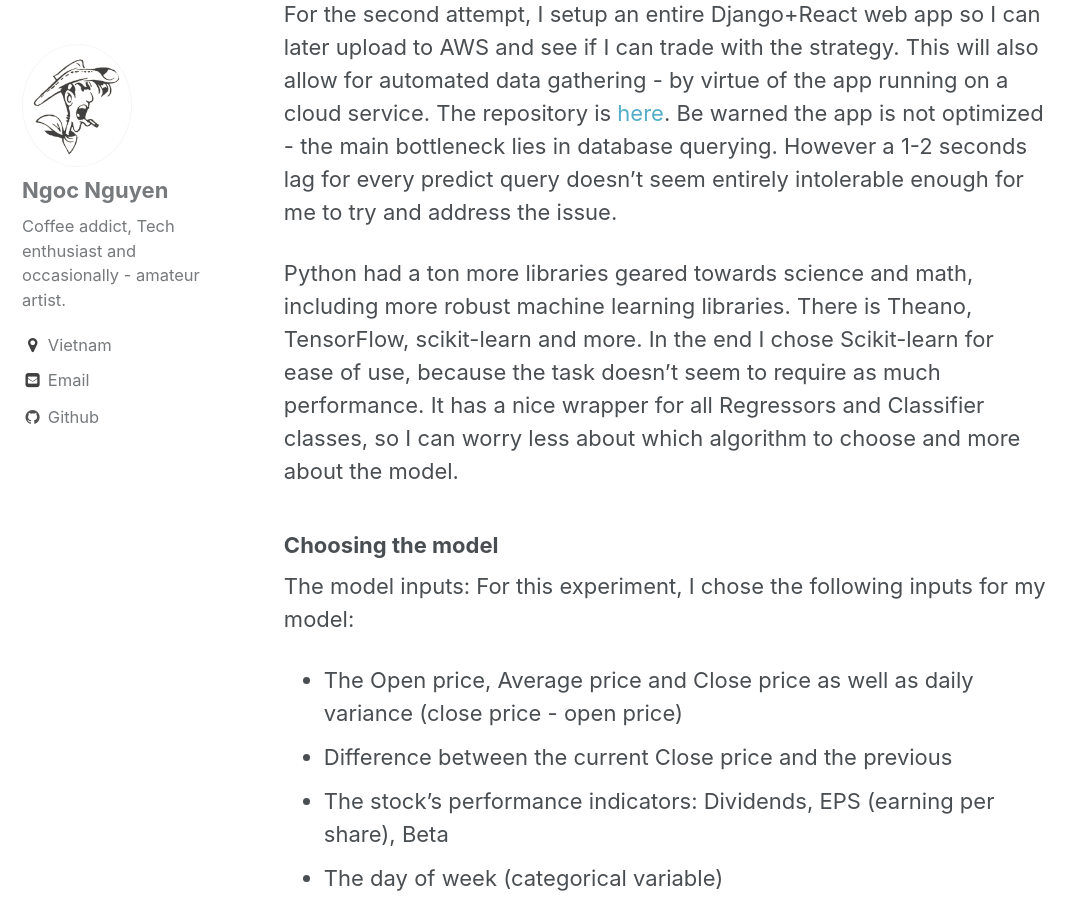
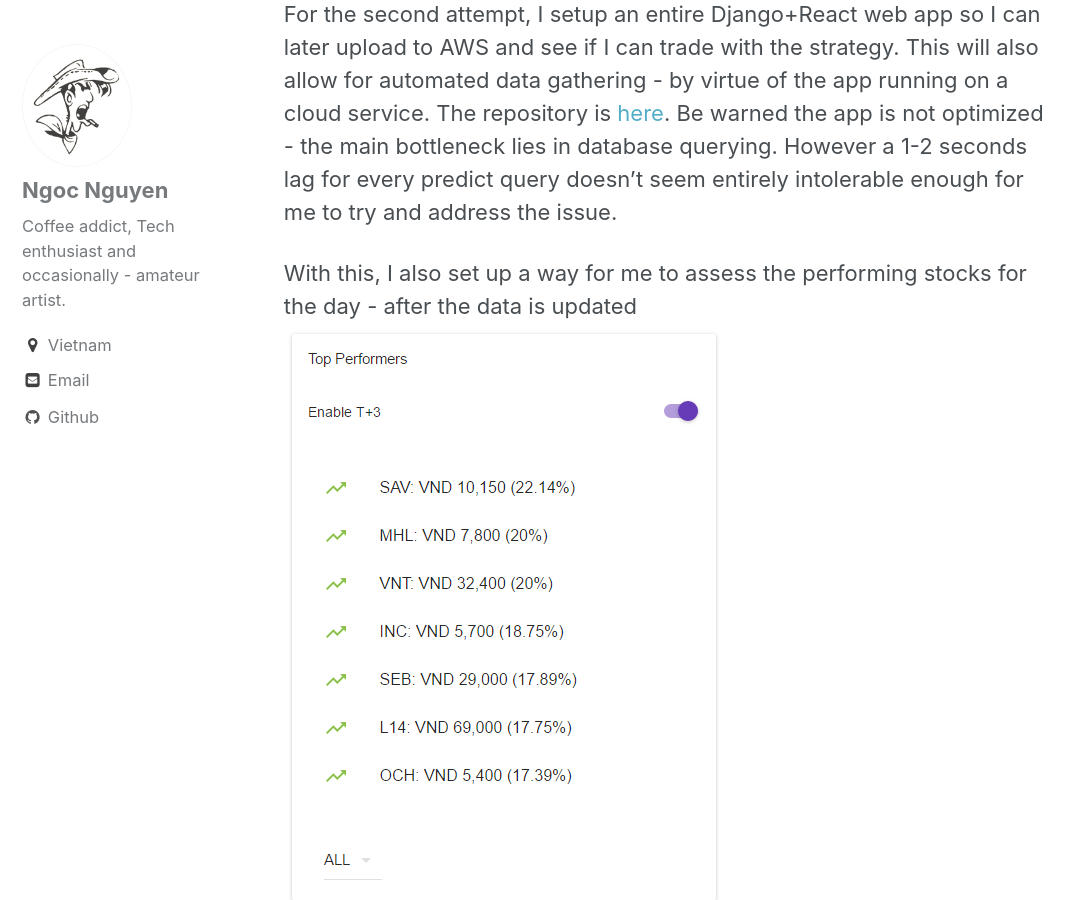
Before and after one commit to luungoc2005/luungoc2005-github-io-old, a Jekyll site: the page built from _posts/2017-3-11-machine-learning-with-the-vietnam-stock-market.markdown, in a window 1280 px wide and 900 px high, scrolled down 1517 px. Shown: the whole window, without its empty margins (0-1086 px from the left). Built offline with Jekyll 4.4.1, drawn with Linux system fonts in a browser that asks for light colours; comment, search, counter and statistics services are not loaded.

Commit message:
add picture

```diff
--- a/_posts/2017-3-11-machine-learning-with-the-vietnam-stock-market.markdown
+++ b/_posts/2017-3-11-machine-learning-with-the-vietnam-stock-market.markdown
@@ -26,6 +26,9 @@ Of course, the T+3 caused foreseeable challenges, some of which I learned the ha
 I noticed also that data for the Vietnam stock market is also hard to get - specifically I could find no data source that had detailed, high-resolution data. So I made the choice to only collect data daily - which is extremely bad. The data also had a lot of seemingly placeholder and unusable variables in it, but thankfully easy to format and import.
 
 For the second attempt, I setup an entire Django+React web app so I can later upload to AWS and see if I can trade with the strategy. This will also allow for automated data gathering - by virtue of the app running on a cloud service. The repository is [here](https://github.com/luungoc2005/stocksman-react). Be warned the app is not optimized - the main bottleneck lies in database querying. However a 1-2 seconds lag for every predict query doesn't seem entirely intolerable enough for me to try and address the issue.
+
+With this, I also set up a way for me to assess the performing stocks for the day - after the data is updated
+![The top stocks in Vietnam]({{ site.url }}/assets/images/stocks-top-performers.PNG)
 
 Python had a ton more libraries geared towards science and math, including more robust machine learning libraries. There is Theano, TensorFlow, scikit-learn and more. In the end I chose Scikit-learn for ease of use, because the task doesn't seem to require as much performance. It has a nice wrapper for all Regressors and Classifier classes, so I can worry less about which algorithm to choose and more about the model.
 
```
Also changed, not shown: assets/images/stocks-top-performers.PNG (added).
